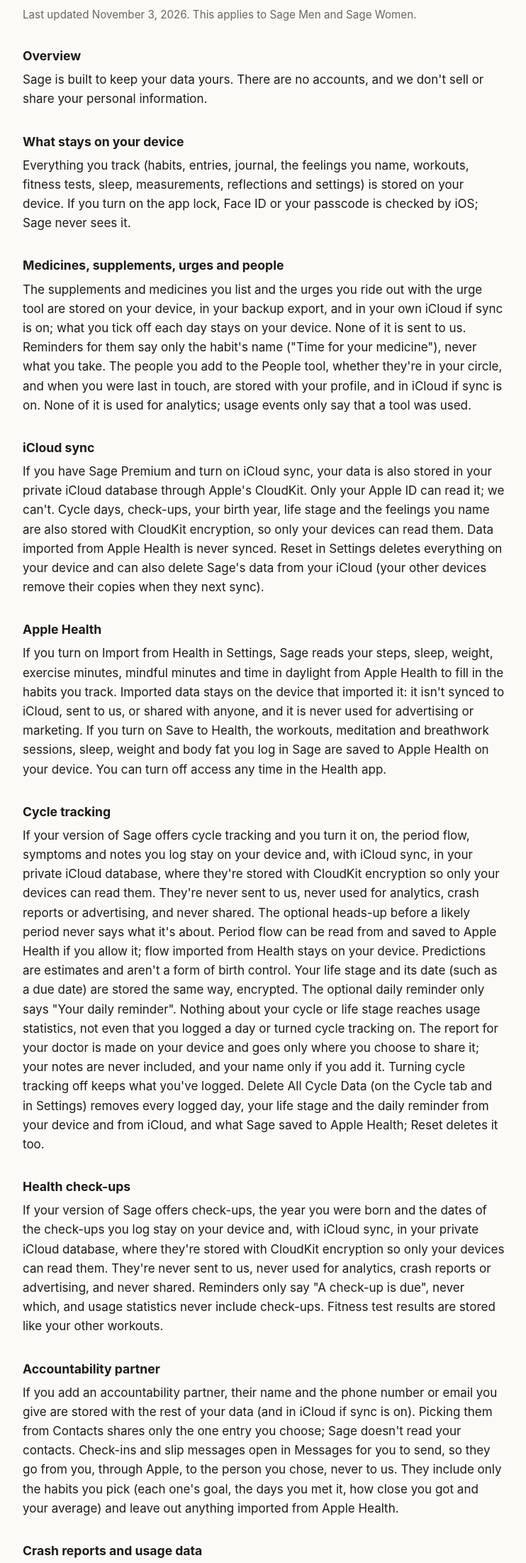
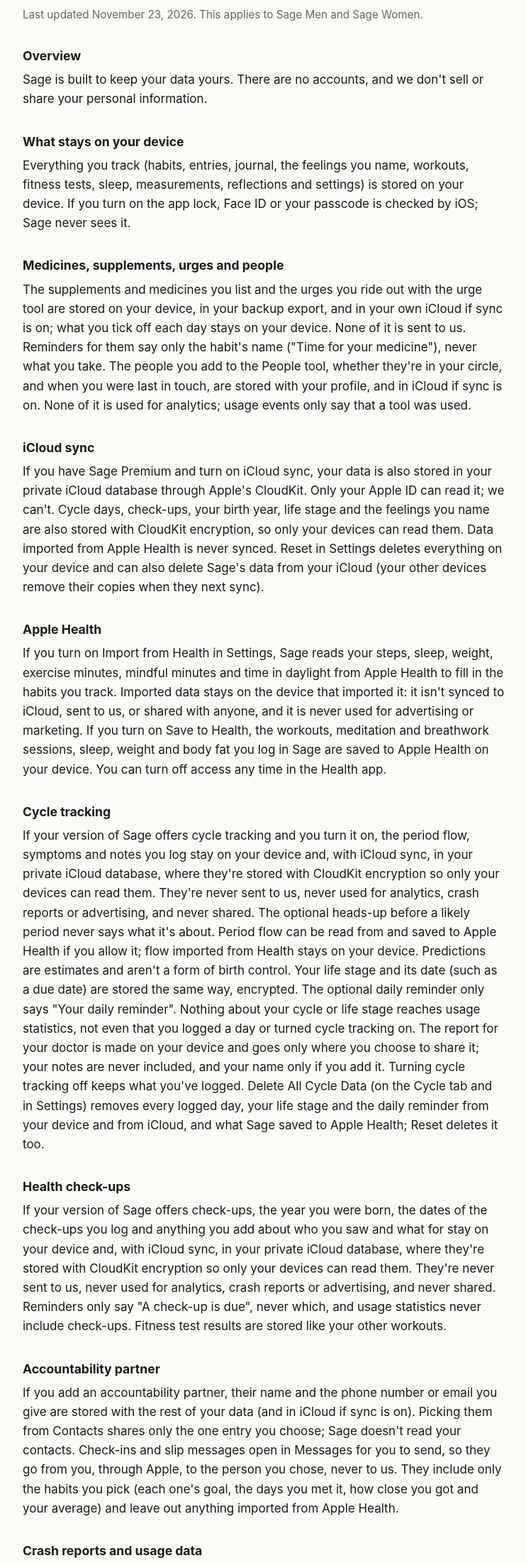
Before and after one commit to jamneeley/SageSupport, a plain HTML site: page privacy.html in a window 1280 px wide. Shown: the part 126-2328 px from the top of the page at 71% size, without its empty margins (268-1010 px from the left). Drawn offline with Linux system fonts and the light colour scheme.

Commit message:
Privacy: check-up details stay private; challenges wording (Nov 23, 2026)

```diff
--- a/privacy.html
+++ b/privacy.html
@@ -22,7 +22,7 @@ a { color: var(--accent); }
 <body><main>
 <p class="back"><a href="index.html">Sage</a></p>
 <h1>Privacy Policy</h1>
-<p class="updated">Last updated November 3, 2026. This applies to Sage Men and Sage Women.</p>
+<p class="updated">Last updated November 23, 2026. This applies to Sage Men and Sage Women.</p>
 <h2>Overview</h2>
 <p>Sage is built to keep your data yours. There are no accounts, and we don't sell or share your personal information.</p>
 <h2>What stays on your device</h2>
@@ -36,11 +36,11 @@ a { color: var(--accent); }
 <h2>Cycle tracking</h2>
 <p>If your version of Sage offers cycle tracking and you turn it on, the period flow, symptoms and notes you log stay on your device and, with iCloud sync, in your private iCloud database, where they're stored with CloudKit encryption so only your devices can read them. They're never sent to us, never used for analytics, crash reports or advertising, and never shared. The optional heads-up before a likely period never says what it's about. Period flow can be read from and saved to Apple Health if you allow it; flow imported from Health stays on your device. Predictions are estimates and aren't a form of birth control. Your life stage and its date (such as a due date) are stored the same way, encrypted. The optional daily reminder only says &quot;Your daily reminder&quot;. Nothing about your cycle or life stage reaches usage statistics, not even that you logged a day or turned cycle tracking on. The report for your doctor is made on your device and goes only where you choose to share it; your notes are never included, and your name only if you add it. Turning cycle tracking off keeps what you've logged. Delete All Cycle Data (on the Cycle tab and in Settings) removes every logged day, your life stage and the daily reminder from your device and from iCloud, and what Sage saved to Apple Health; Reset deletes it too.</p>
 <h2>Health check-ups</h2>
-<p>If your version of Sage offers check-ups, the year you were born and the dates of the check-ups you log stay on your device and, with iCloud sync, in your private iCloud database, where they're stored with CloudKit encryption so only your devices can read them. They're never sent to us, never used for analytics, crash reports or advertising, and never shared. Reminders only say &quot;A check-up is due&quot;, never which, and usage statistics never include check-ups. Fitness test results are stored like your other workouts.</p>
+<p>If your version of Sage offers check-ups, the year you were born, the dates of the check-ups you log and anything you add about who you saw and what for stay on your device and, with iCloud sync, in your private iCloud database, where they're stored with CloudKit encryption so only your devices can read them. They're never sent to us, never used for analytics, crash reports or advertising, and never shared. Reminders only say &quot;A check-up is due&quot;, never which, and usage statistics never include check-ups. Fitness test results are stored like your other workouts.</p>
 <h2>Accountability partner</h2>
 <p>If you add an accountability partner, their name and the phone number or email you give are stored with the rest of your data (and in iCloud if sync is on). Picking them from Contacts shares only the one entry you choose; Sage doesn't read your contacts. Check-ins and slip messages open in Messages for you to send, so they go from you, through Apple, to the person you chose, never to us. They include only the habits you pick (each one's goal, the days you met it, how close you got and your average) and leave out anything imported from Apple Health.</p>
 <h2>Crash reports and usage data</h2>
-<p>We use Google Firebase Crashlytics and Firebase Analytics to find bugs and see how the app is used. They collect crash reports, diagnostic logs, device and app version details, and general usage events, tied to a random ID created on install, not to your name or Apple ID. Usage events say which screens you open and which features you use, such as logging a built-in habit, finishing a workout or starting a program, with counts and lengths like how many sets or minutes. They never include anything you type (a custom habit's name, journal entries, notes, book titles), your accountability partner, or anything from Apple Health. They never say which setback you log or are quitting (every setback is just &quot;a setback&quot;), what triggered a slip, or anything about your cycle, check-ups, sex life or medicines. Crash reports include the screen you were on and a short log of recent actions. We don't use any of it for advertising, and advertising identifiers are switched off. You can turn usage data and crash reports off at any time in Settings → Privacy.</p>
+<p>We use Google Firebase Crashlytics and Firebase Analytics to find bugs and see how the app is used. They collect crash reports, diagnostic logs, device and app version details, and general usage events, tied to a random ID created on install, not to your name or Apple ID. Usage events say which screens you open and which features you use, such as logging a built-in habit, finishing a workout or starting a challenge, with counts and lengths like how many sets or minutes. They never include anything you type (a custom habit's name, journal entries, notes, book titles), your accountability partner, or anything from Apple Health. They never say which setback you log or are quitting (every setback is just &quot;a setback&quot;), what triggered a slip, or anything about your cycle, check-ups, sex life or medicines. Crash reports include the screen you were on and a short log of recent actions. We don't use any of it for advertising, and advertising identifiers are switched off. You can turn usage data and crash reports off at any time in Settings → Privacy.</p>
 <h2>Feedback</h2>
 <p>If you send feedback from Settings, your message, which Sage app it's from, the app version and the time are sent to us through Formspree. Don't include anything you'd rather we didn't see.</p>
 <h2>Purchases</h2>
```
Also changed, not shown: terms.html (+1 -1 lines).
